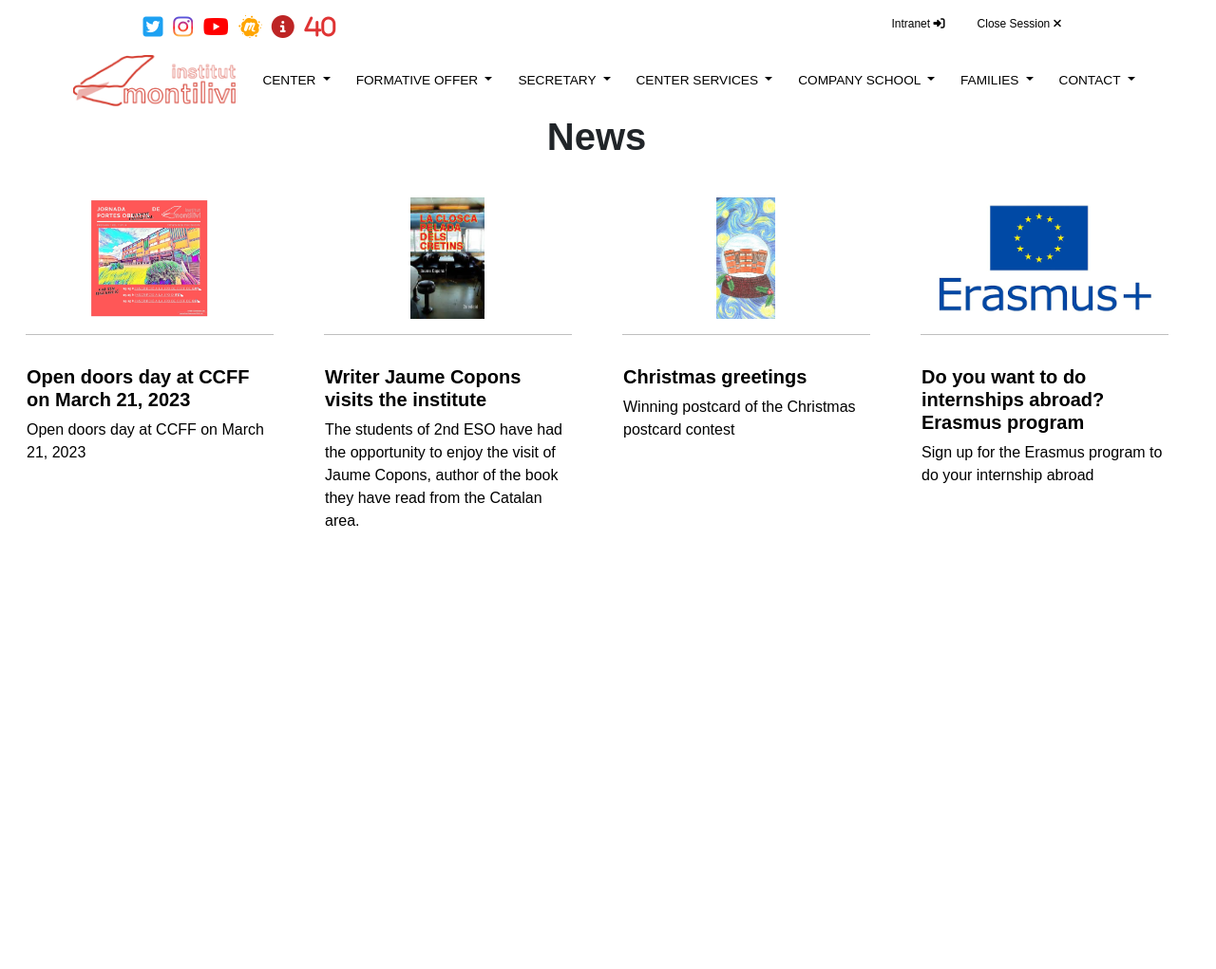
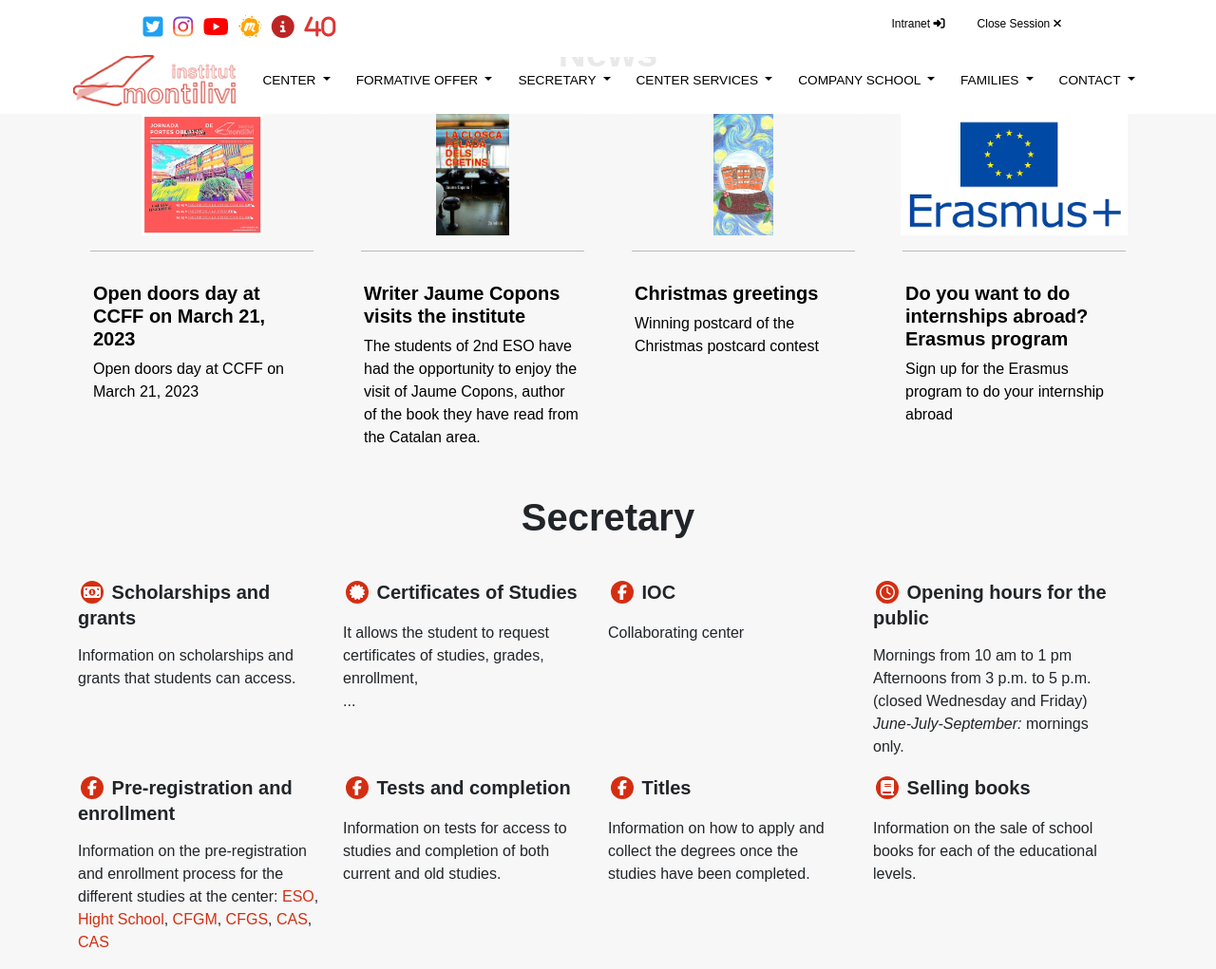
Before and after one commit to ArnauSerraSenen/Activity-4.-GitHub-and-Visual-Studio-Code, a plain HTML site: page index.html in a window 1280 px wide. Shown: the whole page at 95% size. Before the commit the page ends 800 px from the top, so only its background shows below. Drawn offline with nearby package versions, Linux system fonts and the light colour scheme.

Commit message:
SECRETATY DONE

```diff
--- a/css.css
+++ b/css.css
@@ -3,6 +3,10 @@
     padding: 0;
     box-sizing: border-box;
     font-family: Arial, Helvetica, sans-serif;
+}
+
+body{
+    background-color: #f7f7f7;
 }
 
 /* <!-- Menu --> */
@@ -73,6 +77,7 @@
     left: 0;
     width: 100%;
     z-index: 1;
+
  }
 .navbar{
     /* position: fixed; */
@@ -143,7 +148,7 @@
 }
 
 .dropdown-menu a:hover {
-    color: #FD1D1D;
+    color: rgb(212, 46, 18);
     background-color: transparent;
 }
 
@@ -163,7 +168,9 @@
 /* <!-- News --> */
 
 .news{
-    margin-top: 120px;
+    margin-top: 2em;
+    display: flex;
+    justify-content: center;
 }
 
 .news a{
@@ -174,6 +181,7 @@
 .card{
     margin-top: 2em;
     border: 0px ;
+    background-color: #f7f7f7;
 }
 .card h5{
     font-weight: bold;
@@ -203,6 +211,48 @@
 
 /* <!-- Secretary --> */
 
+.secretary{
+    margin-top: 2em;
+    display: flex;
+    justify-content: center;
+}
+.secretary h1{
+    display: flex;
+    justify-content: center;
+    font-weight: bolder;
+}
+.secretaryTop{
+    margin-top: 2em;
+}
+.secretarySections h5{
+    font-weight: bold;
+}
+
+.secretarySections p{
+    margin-top: -1em;
+}
+
+.secretarySections a{
+    text-decoration: none;
+    color: rgb(212, 46, 18);
+}
+
+.secretarySections a:hover{
+    font-weight: bold
+}
+
+.secretaryIcons{
+    display: inline-flex;
+    justify-content: center;
+    align-items: center;
+    color: white;
+    background-color: rgb(212, 46, 18);
+    padding: 0.5em;
+    border-radius: 100%;
+    transform: scale(0.8);
+    width: 1.5em;
+    height: 1.5em;
+}
 
 
 /* <!-- Secretary --> */
--- a/index.html
+++ b/index.html
@@ -137,7 +137,8 @@
 
     <!-- News -->
 
-    <div class="news col-12 container-fluid row">
+    <div class="news col-12 container ">
+      <div class="row">
         <h1>News</h1>
         <div class="col-md-3 cards">
           <a href="#">
@@ -188,6 +189,7 @@
           </a>
         </div>
       </div>
+    </div>
 
     <!-- /News -->
 
@@ -196,6 +198,58 @@
     <!-- /Formative offer -->
 
     <!-- Secretary -->
+
+    <div class="secretary col-md-12 container">
+      <div class="row">
+        <h1>Secretary</h1>
+        <div class="secretaryTop row">
+          <div class="col-md-3 secretarySections">
+            <h5><i class="fa fa-money secretaryIcons"></i> Scholarships and grants</h5>
+            <br>
+            <p>Information on scholarships and grants that students can access.</p>
+          </div>
+          <div class="col-md-3 secretarySections">
+            <h5><i class="fa fa-certificate secretaryIcons"></i> Certificates of Studies</h5>
+            <br>
+            <p>It allows the student to request certificates of studies, grades, enrollment, <br>...</p>
+          </div>
+          <div class="col-md-3 secretarySections">
+            <h5><i class="fa fa-facebook secretaryIcons"></i> IOC</h5>
+            <br>
+            <p>Collaborating center</p>
+          </div>
+          <div class="col-md-3 secretarySections">
+            <h5><i class="fa fa-clock-o secretaryIcons"></i> Opening hours for the public</h5>
+            <br>
+            <p>Mornings from 10 am to 1 pm <br>
+              Afternoons from 3 p.m. to 5 p.m. (closed Wednesday and Friday) <br>
+              <i>June-July-September:</i> mornings only.</p>
+          </div>
+        </div>
+        <div class="secretaryBottom row">
+          <div class="col-md-3 secretarySections">
+            <h5><i class="fa fa-facebook secretaryIcons"></i> Pre-registration and enrollment</h5>
+            <br>
+            <p>Information on the pre-registration and enrollment process for the different studies at the center: <a href="#">ESO</a>, <a href="#">Hight School</a>, <a href="#">CFGM</a>, <a href="#">CFGS</a>, <a href="#">CAS</a>, <a href="#">CAS</a></p>
+          </div>
+          <div class="col-md-3 secretarySections">
+            <h5><i class="fa fa-facebook secretaryIcons"></i> Tests and completion</h5>
+            <br>
+            <p>Information on tests for access to studies and completion of both current and old studies.</p>
+          </div>
+          <div class="col-md-3 secretarySections">
+            <h5><i class="fa fa-facebook secretaryIcons"></i> Titles</h5>
+            <br>
+            <p>Information on how to apply and collect the degrees once the studies have been completed.</p>
+          </div>
+          <div class="col-md-3 secretarySections">
+            <h5><i class="fa fa-book secretaryIcons"></i> Selling books</h5>
+            <br>
+            <p>Information on the sale of school books for each of the educational levels.</p>
+          </div>
+        </div>
+      </div>
+    </div>
 
     <!-- Secretary -->
 
```
Lines whose indentation alone changed are shown as unchanged.
